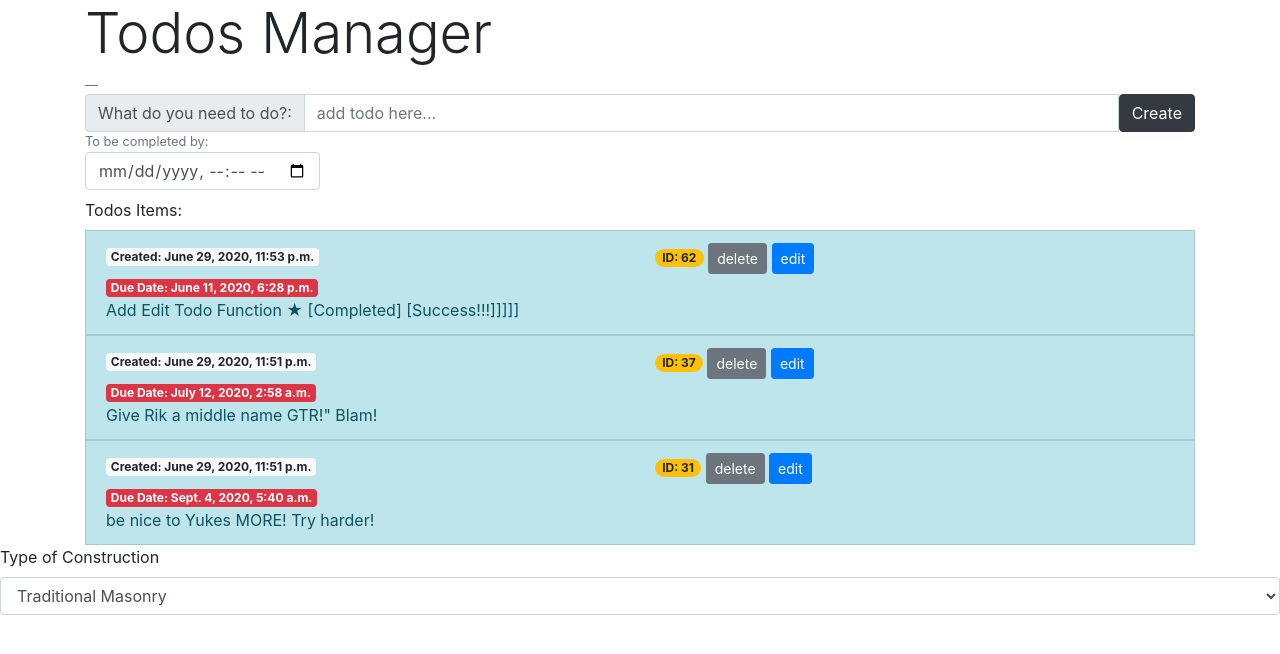
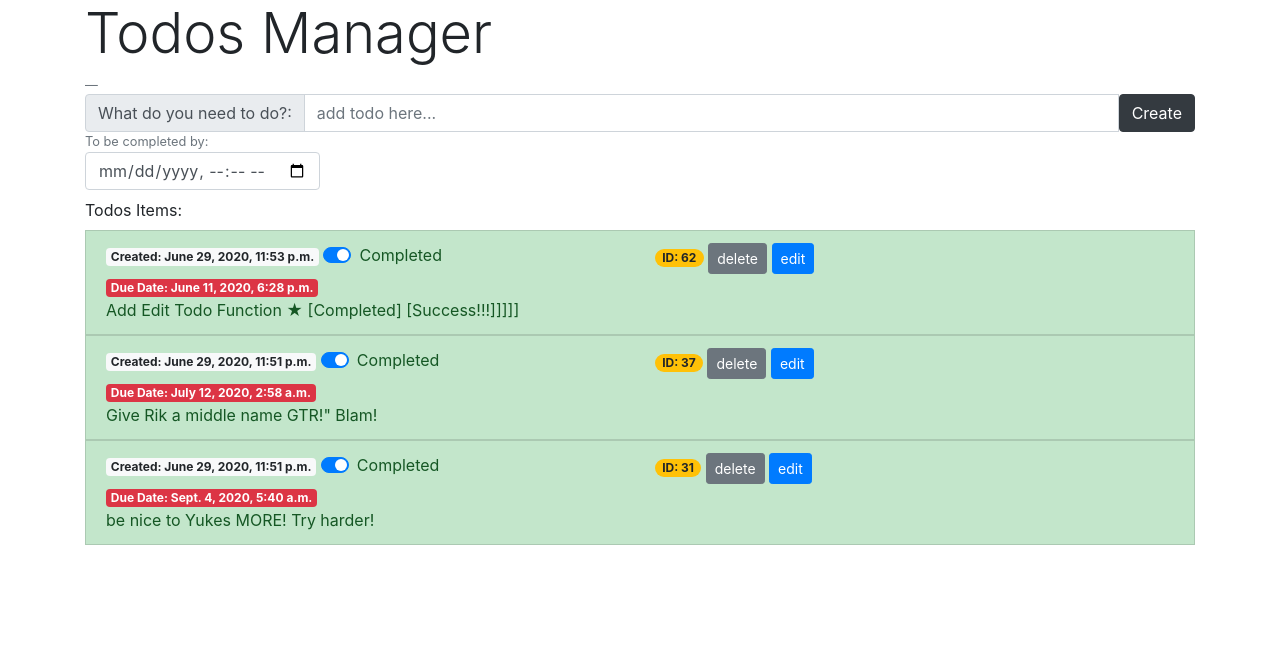
Before and after one commit to tatsuhamamura/ProTodo, a Django app: page /todo/ in a window 1280 px wide. Shown: the top 654 px of the page. Run offline with Django 3.2, Linux system fonts and the light colour scheme; data comes from the database, SQL or seed files in the repository; both versions use the stored data as it was after the commit; some libraries are stand-ins or nearby versions.

Commit message:
- Added Status complete function - Added styling for True or false cases - Added messages for Status Change - Updated Model, added status

```diff
--- a/ProTodo/urls.py
+++ b/ProTodo/urls.py
@@ -15,7 +15,7 @@ Including another URLconf
 """
 from django.contrib import admin
 from django.urls import path
-from Todos.views import todoView , addTodo , deleteTodo ,editTodo , editTodoConfirm
+from Todos.views import todoView , addTodo , deleteTodo ,editTodo , editTodoConfirm ,todoSwitchState
 
 urlpatterns = [
     path('admin/', admin.site.urls),
@@ -24,4 +24,5 @@ urlpatterns = [
     path('deletetodo/<int:delete_item_id>', deleteTodo ),
     path('edittodo/<int:edit_item_id>', editTodo ),
     path('edittodoconfirm/<int:edit_item_id>', editTodoConfirm ),
+    path('todoswitchstate/<int:edit_item_id>', todoSwitchState ),
 ]
--- a/Todos/models.py
+++ b/Todos/models.py
@@ -7,3 +7,5 @@ class TodoItem(models.Model):
     content = models.TextField()
     timestamp = models.DateTimeField(auto_now=True)
     target_timestamp = models.DateTimeField()
+    btc = models.DateTimeField(auto_now=True)
+    todo_status = models.BooleanField(db_index=True, default=True)
--- a/Todos/views.py
+++ b/Todos/views.py
@@ -38,3 +38,20 @@ def editTodoConfirm(request , edit_item_id):
 
     messages.success(request, "Todo was updated successfully!" )
     return HttpResponseRedirect('/todo/')
+
+def todoSwitchState(request , edit_item_id):
+    print(request.POST.get('todostatus'))
+
+    selection = str(request.POST.get('todostatus'))
+    _edit_item = TodoItem.objects.get(id=edit_item_id)
+    print(_edit_item.todo_status)
+    #check the value of checkbox selected and set boolean value
+    if selection == 'on':
+        _edit_item.todo_status = True
+        print("is true")
+        messages.success(request, "Congratulations! Todo item " + "[ID:" + str(edit_item_id) + "] has been completed.")
+    else:
+        _edit_item.todo_status = False
+        print("is false")
+    _edit_item.save()
+    return HttpResponseRedirect('/todo/')
--- a/templates/todo.html
+++ b/templates/todo.html
@@ -66,10 +66,21 @@
             {% for todo_item in all_Items %}
 
                 <div>
-                    <li class="list-group-item list-group-item-info">
+                    <li class="{% if todo_item.todo_status %}list-group-item list-group-item-success{% else %}list-group-item list-group-item-info{% endif %}">
+
+
                         <div class="row">
                             <div class="col-6">
                                 <div class="badge badge-light">Created: {{todo_item.timestamp}}</div>
+                            <form id="todoStatus_form" action="/todoswitchstate/{{todo_item.id}}"
+                                                                      style="display: inline-block;"
+                                                                      method="post">{% csrf_token%}
+                                <div class="custom-control custom-switch">
+                                  <input type="checkbox" class="custom-control-input" name="todostatus" id="switch{{todo_item.id}}" onchange="this.form.submit()"
+                                  {% if todo_item.todo_status %} checked{% endif %}>
+                                  <label class="custom-control-label" for="switch{{todo_item.id}}">{% if todo_item.todo_status %} Completed{% else %}Awaiting{% endif %}</label>
+                                </div>
+                            </form>
                             </div>
 
                             <div class="col-sm-5 offset-sm-2 col-md-6 offset-md-0">
@@ -79,7 +90,11 @@
                                           style="display: inline-block;"
                                           method="post">{% csrf_token%}
                                             <input class="btn btn-secondary btn-sm" type="submit" value="delete"/>
+
+
+
                                     </form>
+
                                      <form action="/edittodo/{{todo_item.id}}"
                                           style="display: inline-block;"
                                           method="post">{% csrf_token%}
@@ -93,7 +108,6 @@
                        </div>
                        <div>
                            <span> {{todo_item.content}}</span>
-
                        </div>
 
                     </li>
@@ -104,29 +118,21 @@
 
     </div>
 
- <fieldset class="form-group">
-    <label for="exampleSelect1">Type of Construction</label>
-    <select class="form-control" id="TypeOfConstruction">
-      <option>Traditional Masonry</option>
-      <option>Timber Frame</option>
-      </select>
-  </fieldset>
-
-    <fieldset class="form-group wfiedls">
-    <label for="PartyWalls">Which walls are party walls?</label>
-	   <br><input type="checkbox"> W1
-	   <br><input type="checkbox"> W2
-	   <br><input type="checkbox"> W3
-	   <br><input type="checkbox"> W4
-  </fieldset>
-<style type="text/css">
-  .wfiedls{
-    display: none;
-
-  }
-</style>
     <script src="https://ajax.googleapis.com/ajax/libs/jquery/1.12.0/jquery.min.js"></script>
  <script type="text/javascript">
+
+   function setDoneStatus(checkbox) {
+       alert(checkbox.value);
+      todoStatus_form.submit();
+        /*
+        if (checkbox.checked != true)
+          {
+            alert("Are you sure you wish to undo your done?");
+          }
+         */
+    }
+
+
    $(document).ready(function(){
     $("#TypeOfConstruction").on('change',function(){
       var selectedBalue = $("#TypeOfConstruction").val();
```
Also changed, not shown: db.sqlite3.
